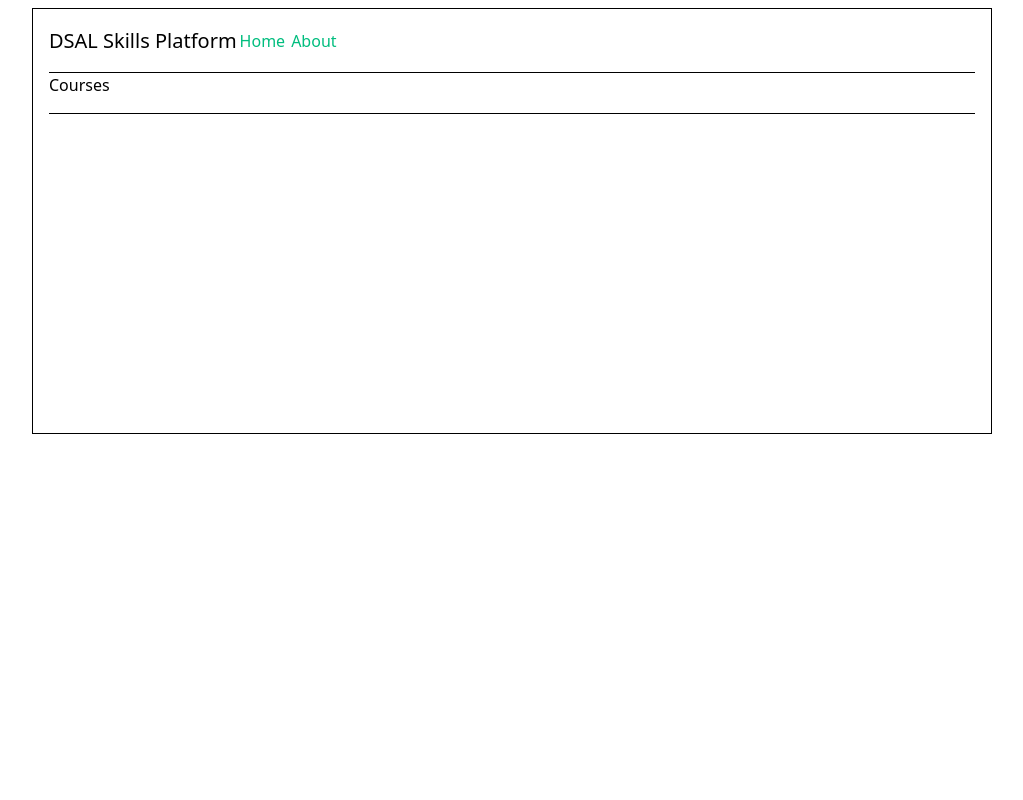
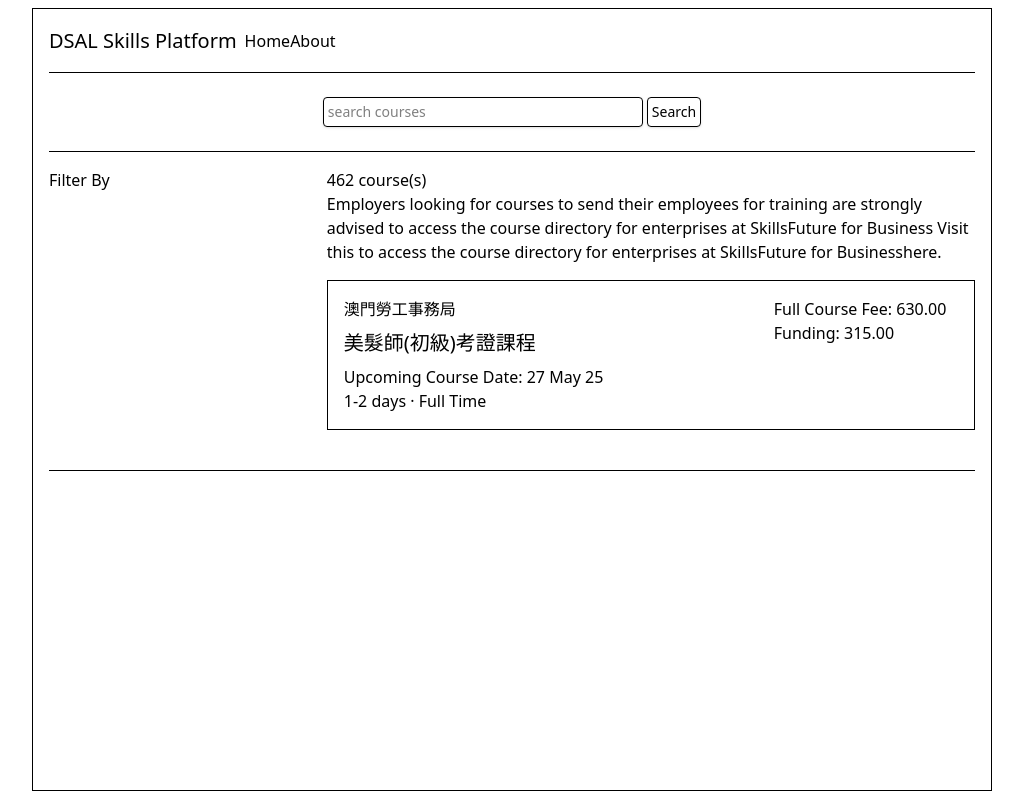
Before and after one commit to LunchBox/dsal-platform, a Vue app: page /courses in a window 1280 px wide. Shown: the whole page, without its empty margins (128-1151 px from the left). Built offline with nearby package versions, Linux system fonts and the light colour scheme; the HTML template or start-up script is replaced by a standard one.

Commit message:
adding courses

```diff
--- a/src/App.vue
+++ b/src/App.vue
@@ -6,11 +6,15 @@ import { RouterLink, RouterView } from "vue-router";
   <div class="w-full h-full border px-4">
     <header class="h-[4rem] border-b flex items-center">
       <div class="wrapper">
-        <nav>
-          <h1 class="text-xl">DSAL Skills Platform</h1>
+        <nav class="flex items-center gap-x-2">
+          <h1 class="text-xl">
+            <RouterLink to="/">DSAL Skills Platform</RouterLink>
+          </h1>
 
-          <RouterLink to="/">Home</RouterLink>
-          <RouterLink to="/about">About</RouterLink>
+          <div class="ml-auto">
+            <RouterLink to="/">Home</RouterLink>
+            <RouterLink to="/about">About</RouterLink>
+          </div>
         </nav>
       </div>
     </header>
@@ -21,8 +25,4 @@ import { RouterLink, RouterView } from "vue-router";
   </div>
 </template>
 
-<style scoped>
-nav {
-  @apply flex items-center;
-}
-</style>
+<style scoped></style>
--- a/src/assets/main.css
+++ b/src/assets/main.css
@@ -10,14 +10,6 @@
   max-width: 960px;
   margin: 0 auto;
   font-weight: normal;
-}
-
-a,
-.green {
-  text-decoration: none;
-  color: hsla(160, 100%, 37%, 1);
-  transition: 0.4s;
-  padding: 3px;
 }
 
 /* input {
--- a/src/views/CoursesView.vue
+++ b/src/views/CoursesView.vue
@@ -1,6 +1,73 @@
-<script setup lang="ts"></script>
+<script setup lang="ts">
+import { RouterLink } from "vue-router";
+
+const courses = [
+  {
+    tp: "澳門勞工事務局",
+    name: "美髮師(初級)考證課程",
+    start_date: "27 May 25",
+    duration: "1-2 days",
+    type: "Full Time",
+    course_fee: "630.00",
+    funding: "315.00",
+  },
+];
+</script>
 <template>
   <div>
-    <h2>Courses</h2>
+    <div class="py-4 border-b">
+      <form class="flex justify-center">
+        <div class="inline-flex items-center py-2 gap-x-1">
+          <input type="text" class="w-[20rem]" placeholder="search courses" />
+          <input type="submit" value="Search" />
+        </div>
+      </form>
+    </div>
+
+    <div class="flex">
+      <div class="py-4" style="width: 30%">
+        <div>Filter By</div>
+      </div>
+      <div class="flex-1 py-4">
+        <div class="mb-4">
+          <h3>{{ Math.round(Math.random() * 1000) }} course(s)</h3>
+          <p>
+            Employers looking for courses to send their employees for training
+            are strongly advised to access the course directory for enterprises
+            at SkillsFuture for Business Visit this to access the course
+            directory for enterprises at SkillsFuture for Businesshere.
+          </p>
+        </div>
+
+        <div>
+          <div v-for="c in courses" :key="c" class="border mb-2 p-4 flex">
+            <div class="flex-1">
+              <div>
+                <a href="#">{{ c.tp }}</a>
+              </div>
+              <div class="text-xl my-2">
+                <RouterLink to="/courses">{{ c.name }}</RouterLink>
+              </div>
+              <div>Upcoming Course Date: {{ c.start_date }}</div>
+
+              <div>
+                {{ c.duration }} &middot;
+                {{ c.type }}
+              </div>
+            </div>
+            <div style="width: 30%">
+              <div>
+                Full Course Fee: <span>{{ c.course_fee }}</span>
+              </div>
+
+              <div>
+                Funding:
+                <span>{{ c.funding }}</span>
+              </div>
+            </div>
+          </div>
+        </div>
+      </div>
+    </div>
   </div>
 </template>
--- a/src/views/HomeView.vue
+++ b/src/views/HomeView.vue
@@ -16,10 +16,41 @@ import { RouterLink } from "vue-router";
       </div>
     </form>
 
-    <div class="my-4">
-      <div class="border w-18 h-18 grid place-items-center text-center">
-        <RouterLink to="/courses">View Courses</RouterLink>
+    <div class="my-4 flex flex-wrap gap-4">
+      <div class="border w-24 h-24">
+        <RouterLink
+          to="/courses"
+          class="w-full h-full grid place-items-center text-center p-4"
+        >
+          View Courses
+        </RouterLink>
+      </div>
+      <div class="border w-24 h-24">
+        <RouterLink
+          to="/courses"
+          class="w-full h-full grid place-items-center text-center p-4"
+        >
+          View Jobs
+        </RouterLink>
+      </div>
+      <div class="border w-24 h-24">
+        <RouterLink
+          to="/courses"
+          class="w-full h-full grid place-items-center text-center p-4"
+        >
+          Skill Passport
+        </RouterLink>
+      </div>
+      <div class="border w-24 h-24">
+        <RouterLink
+          to="/courses"
+          class="w-full h-full grid place-items-center text-center p-4"
+        >
+          Jobs Match Me
+        </RouterLink>
       </div>
     </div>
   </main>
 </template>
+
+<style scoped></style>
```
